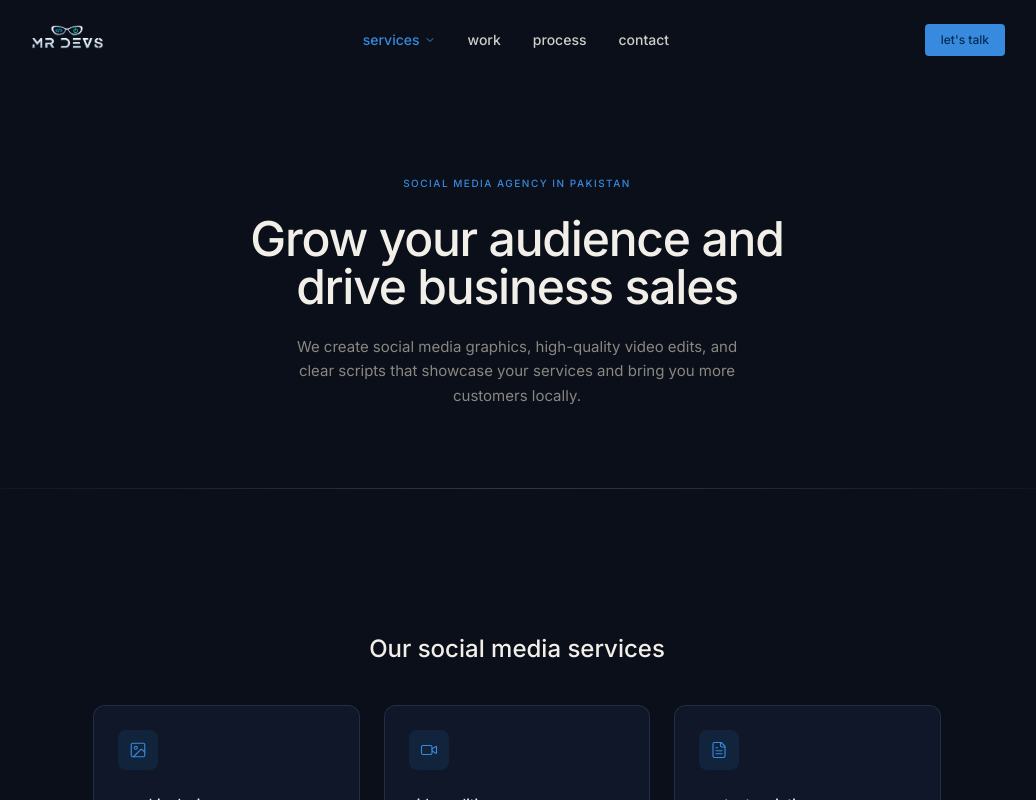
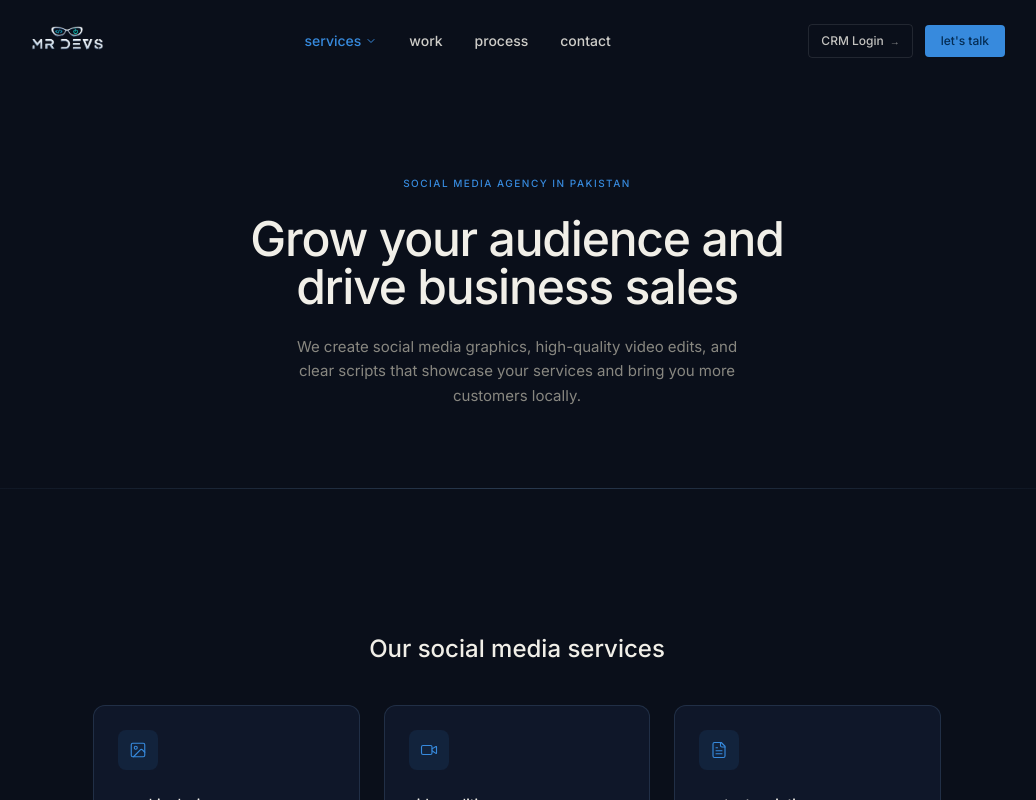
Before and after one commit to bc260205273awa-tech/MrDevs.dev, a Next.js app: page /services/social-media in a window 1280 px wide. Shown: the top 800 px of the page, without its empty margins (123-1159 px from the left). Built offline with nearby package versions, Linux system fonts and the light colour scheme.

Commit message:
feat: add CRM login link to navbar

```diff
--- a/components/Navbar.tsx
+++ b/components/Navbar.tsx
@@ -298,13 +298,24 @@ export default function Navbar() {
         </nav>
 
         {/* CTA */}
+        <div className="hidden md:flex items-center gap-3">
+          <a
+            href="https://mr-devs-crm.vercel.app/#leads"
+            target="_blank"
+            rel="noopener noreferrer"
+            className="inline-flex items-center gap-1.5 px-3 py-2 text-xs font-medium text-[#f1efe8]/80 hover:text-[#378ADD] hover:bg-white/[0.04] border border-white/10 rounded transition-all duration-200"
+          >
+            <span>CRM Login</span>
+            <span className="text-[10px] opacity-70">&rarr;</span>
+          </a>
           <a
             href={isHome ? "#contact" : "/#contact"}
             onClick={(e) => handleLinkClick(e, "#contact")}
-          className="hidden md:inline-flex items-center justify-center px-4 py-2 text-xs font-medium bg-[#378ADD] text-[#042C53] rounded hover:bg-[#378ADD]/90 hover:scale-[0.98] active:scale-[0.95] transition-all duration-200 shadow-sm"
+            className="inline-flex items-center justify-center px-4 py-2 text-xs font-medium bg-[#378ADD] text-[#042C53] rounded hover:bg-[#378ADD]/90 hover:scale-[0.98] active:scale-[0.95] transition-all duration-200 shadow-sm"
           >
             let&apos;s talk
           </a>
+        </div>
 
         {/* Hamburger */}
         <button
@@ -396,6 +407,16 @@ export default function Navbar() {
           </a>
 
           <a
+            href="https://mr-devs-crm.vercel.app/#leads"
+            target="_blank"
+            rel="noopener noreferrer"
+            className="text-[15px] font-medium py-3 border-b border-white/5 text-[#378ADD] flex items-center justify-between"
+          >
+            <span>CRM Login</span>
+            <span className="text-xs">&rarr;</span>
+          </a>
+
+          <a
             href={isHome ? "#contact" : "/#contact"}
             onClick={(e) => handleLinkClick(e, "#contact")}
             className="mt-4 py-3 text-center text-sm font-medium bg-[#378ADD] text-[#042C53] rounded hover:bg-[#378ADD]/90 transition-colors duration-200"
```
Lines whose indentation alone changed are shown as unchanged.
